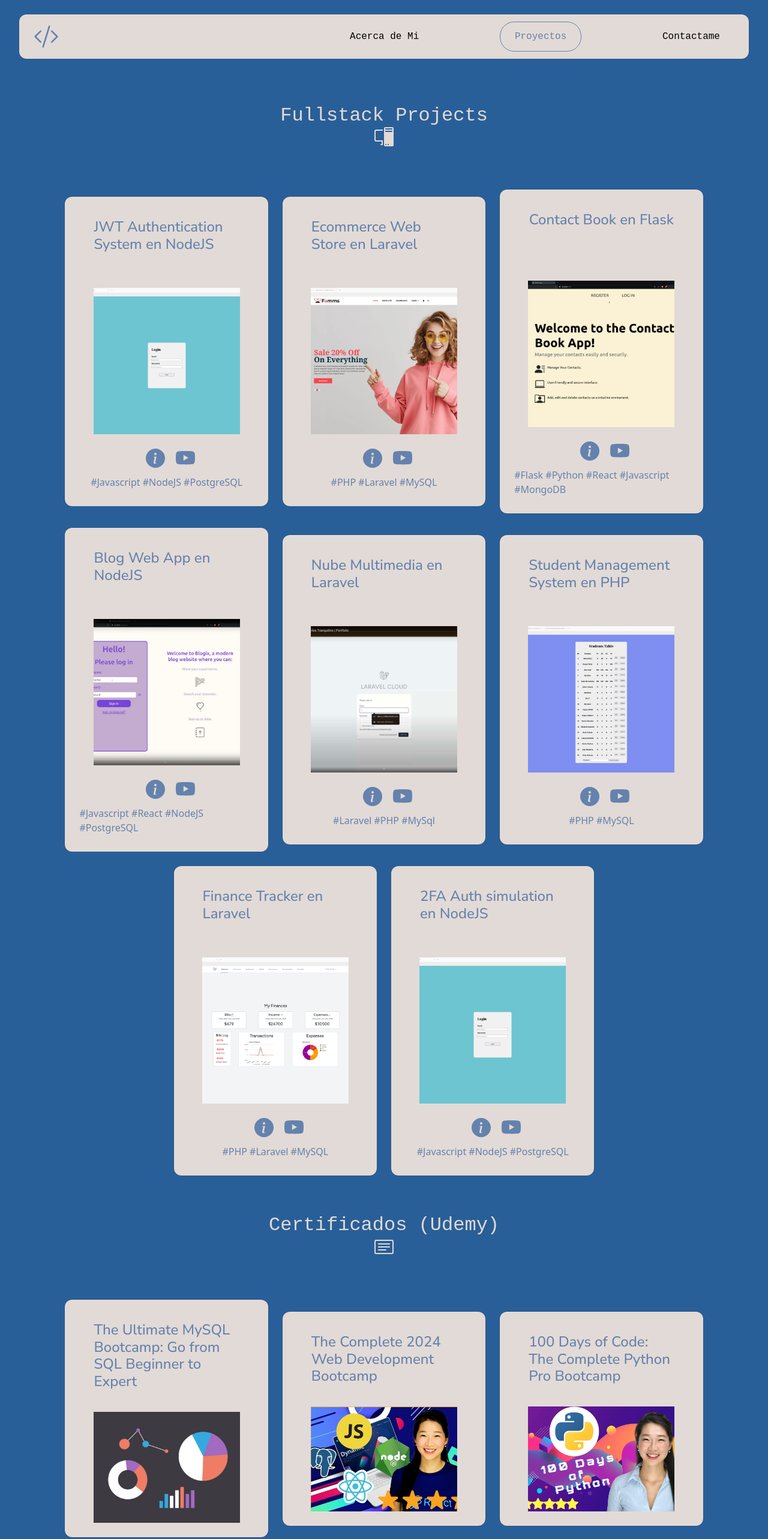
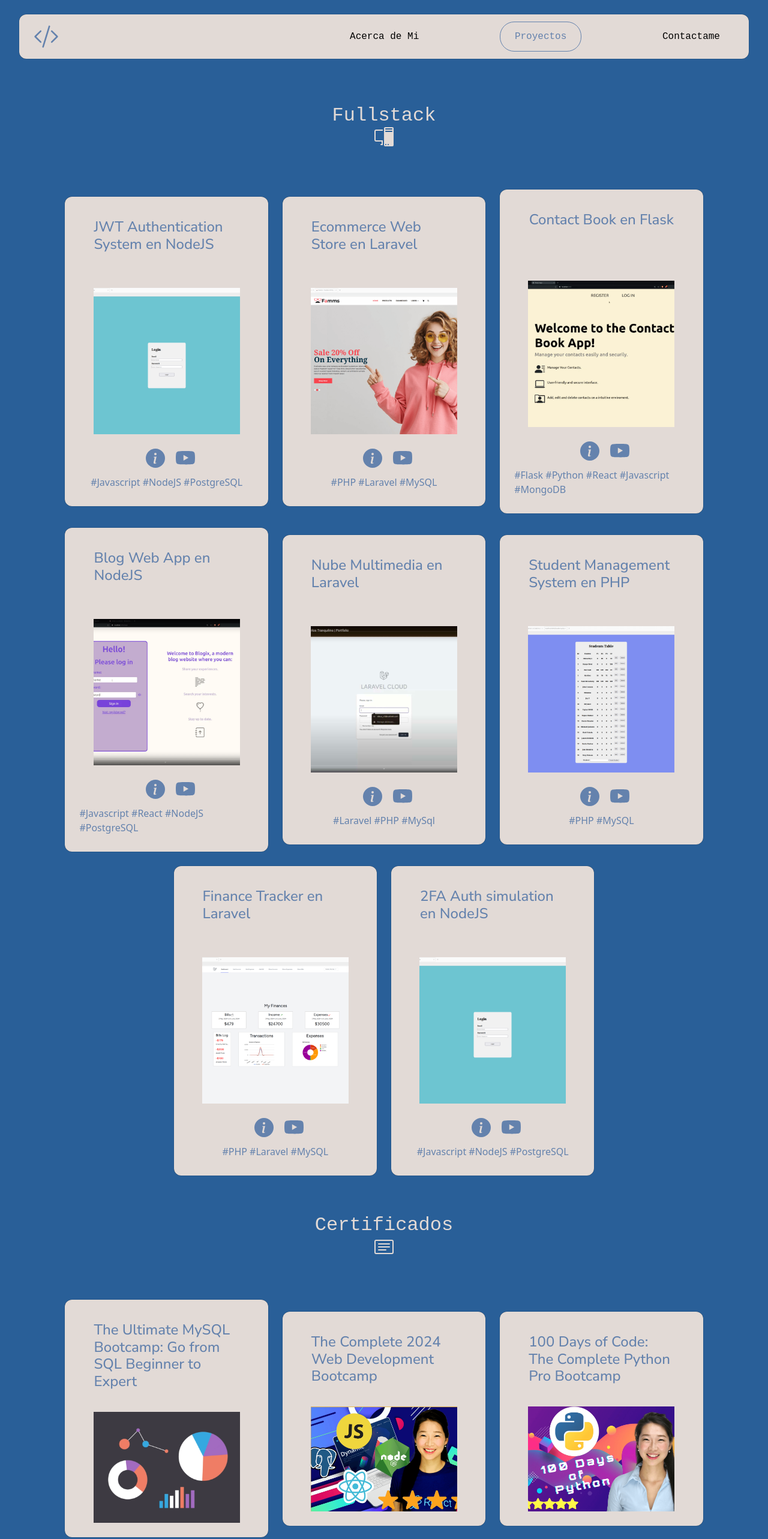
Before and after one commit to valium69mg/carlos_portfolio, a React (Create React App) app: page /work in a window 1280 px wide. Shown: the top 2566 px of the page at 60% size. Built offline with nearby package versions, Linux system fonts and the light colour scheme.

Commit message:
Modify content of projects titles

```diff
--- a/src/Projects.jsx
+++ b/src/Projects.jsx
@@ -173,7 +173,7 @@ function Projects() {
             <div className="projectsContainer">
                 <ProjectCategory
                     key="Fullstack"
-                    category="Fullstack Projects"
+                    category="Fullstack"
                     projects={projectsBack}
                     logo={backLogo}
                     />
@@ -181,15 +181,15 @@ function Projects() {
             <div className="projectsContainer">
                 <CertificateCategory
                     key="Udemy"
-                    category="Certificados (Udemy)"
+                    category="Certificados"
                     projects={certifications}
                     logo={certificateLogo}
                     />
             </div>
             <div className="projectsContainer">
                 <ProjectCategory
-                    key="Front End"
-                    category="Front End Projects"
+                    key="Front-end"
+                    category="Front end"
                     projects={projects}
                     logo={frontLogo}
                     />
```
